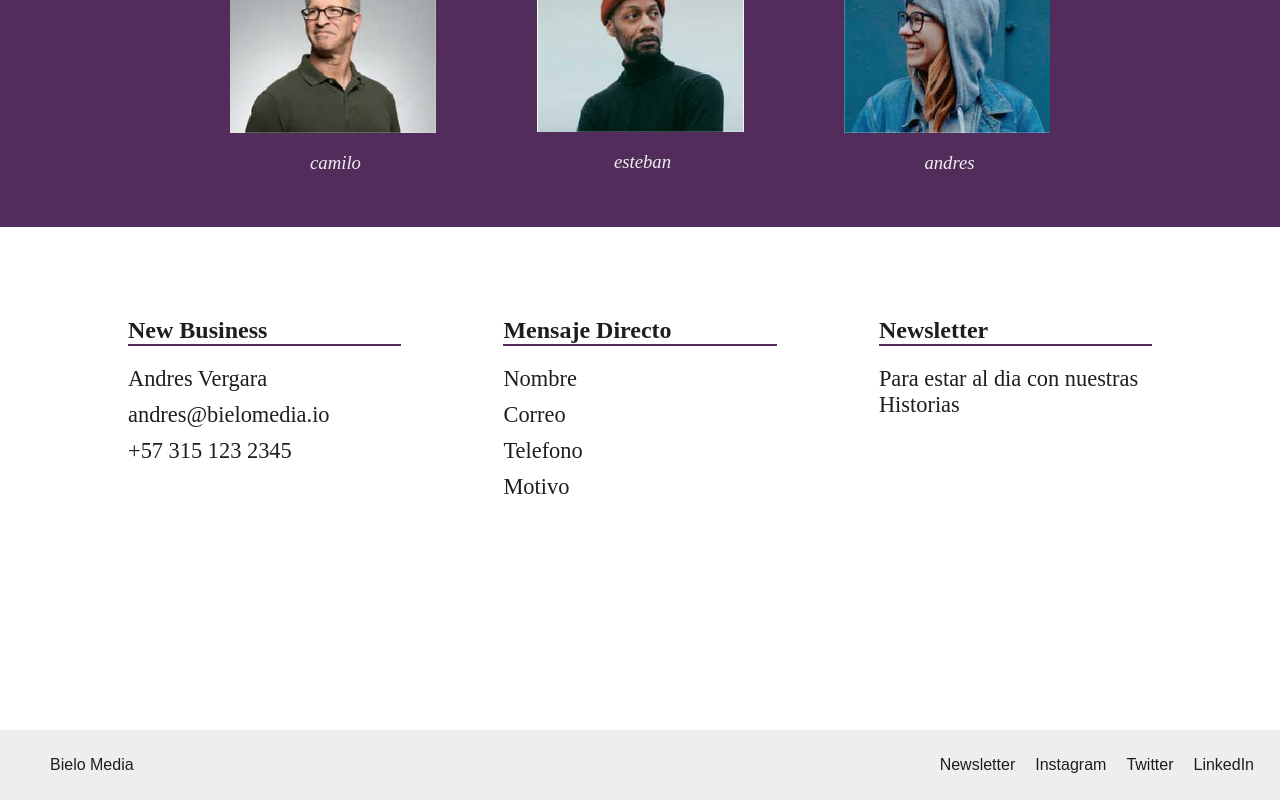
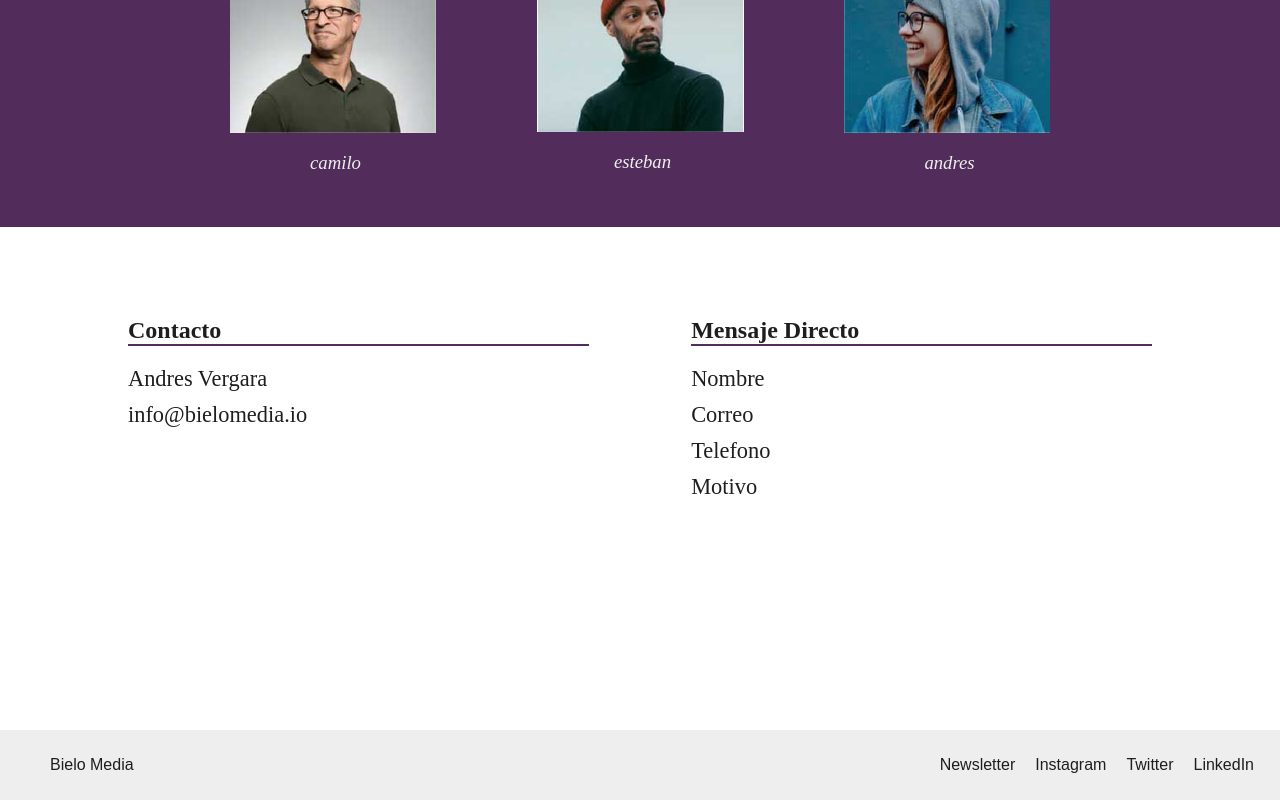
Before and after one commit to casalgado/bielo20, a Vue app: page /#/ in a window 1280 px wide. Shown: the part 3766-4566 px from the top of the page. Built offline with nearby package versions, Linux system fonts and the light colour scheme; what vue-position-sticky would draw is missing.

Commit message:
before css hover

```diff
--- a/package.json
+++ b/package.json
@@ -10,6 +10,8 @@
   },
   "dependencies": {
     "core-js": "^3.6.5",
+    "emailjs": "^3.3.0",
+    "emailjs-com": "^2.6.3",
     "vue": "^2.6.11",
     "vue-position-sticky": "^0.2.1",
     "vue-router": "^3.2.0",
--- a/src/components/Contact.vue
+++ b/src/components/Contact.vue
@@ -1,30 +1,26 @@
 <template>
   <div class="contact">
     <ContactItem
-      title="New Business"
+      title="Contacto"
       info1="Andres Vergara"
-      info2="andres@bielomedia.io"
-      info3="+57 315 123 2345"
+      info2="info@bielomedia.io"
     />
-    <ContactItem
+    <ContactItemForm
       title="Mensaje Directo"
       info1="Nombre"
       info2="Correo"
       info3="Telefono"
       info4="Motivo"
     />
-    <ContactItem
-      title="Newsletter"
-      info1="Para estar al dia con nuestras Historias"
-    />
   </div>
 </template>
 
 <script>
 import ContactItem from "./ContactItem";
+import ContactItemForm from "./ContactItemForm";
 export default {
   name: "Contact",
-  components: { ContactItem },
+  components: { ContactItem, ContactItemForm },
 };
 </script>
 
@@ -32,7 +28,7 @@ export default {
 .contact {
   display: grid;
   z-index: 3;
-  grid-template-columns: 1fr 1fr 1fr;
+  grid-template-columns: 1fr 1fr;
   gap: 10%;
   margin: 20px 10% 180px 10%;
 }
--- /dev/null
+++ b/src/components/ContactItemForm.vue
@@ -0,0 +1,90 @@
+<template>
+  <div class="c-item">
+    <h2 @click="sendEmail">{{ title }}</h2>
+    <p v-if="info1">{{ info1 }}</p>
+    <p v-if="info2">{{ info2 }}</p>
+    <p v-if="info3">{{ info3 }}</p>
+    <p v-if="info4">{{ info4 }}</p>
+  </div>
+</template>
+
+<script>
+import emailjs from "emailjs-com";
+export default {
+  name: "ContactItemForm",
+  props: {
+    title: {
+      type: String,
+      default: () => "titulo",
+    },
+    info1: {
+      type: String,
+      default: () => null,
+    },
+    info2: {
+      type: String,
+      default: () => null,
+    },
+    info3: {
+      type: String,
+      default: () => null,
+    },
+    info4: {
+      type: String,
+      default: () => null,
+    },
+  },
+  data() {
+    return {
+      client: {
+        name: "1",
+        email: "1",
+        phone: "1",
+        client: "1",
+      },
+    };
+  },
+  methods: {
+    sendEmail() {
+      console.log(emailjs);
+      console.log(this.client);
+      let serviceID = "gmail";
+      let templateID = "contact_email";
+      let userID = process.env.VUE_APP_EMAIL_API_USER_ID;
+      let templateParams = {
+        client_name: this.client.name,
+        client_email: this.client.email,
+        client_phone: this.client.phone,
+        client_comment: this.client.comment,
+      };
+      emailjs.send(serviceID, templateID, templateParams, userID).then(
+        function(response) {
+          console.log("SUCCESS!", response.status, response.text);
+          this.sent = true;
+        }.bind(this),
+        function(error) {
+          console.log("FAILED...", error);
+        }
+      );
+    },
+  },
+};
+</script>
+
+<style scoped>
+.c-item {
+  font-family: "Pt sans";
+  text-align: left;
+  font-weight: light;
+}
+
+h2 {
+  border-bottom: 2px solid var(--primary-dark);
+}
+
+p {
+  font-size: 1.4em;
+  margin-top: 10px;
+  margin-bottom: 0px;
+}
+</style>
--- a/src/components/Navbar.vue
+++ b/src/components/Navbar.vue
@@ -99,7 +99,6 @@ export default {
   },
   watch: {
     scroll() {
-      console.log(this.scroll);
       let positionOne = this.scroll;
       let positionTwo = this.scroll;
 
```
Also changed, not shown: 1 other file (tests, documents, lock files or other folders).
